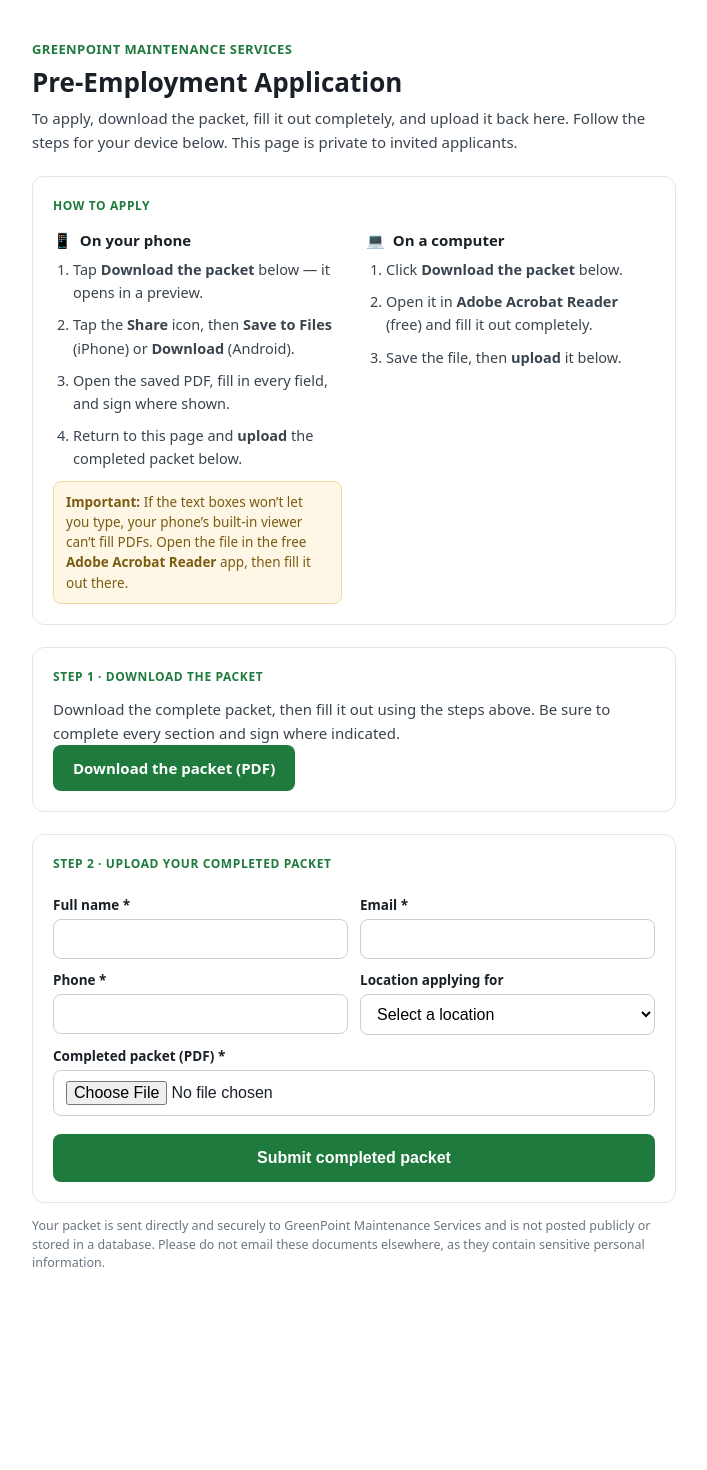
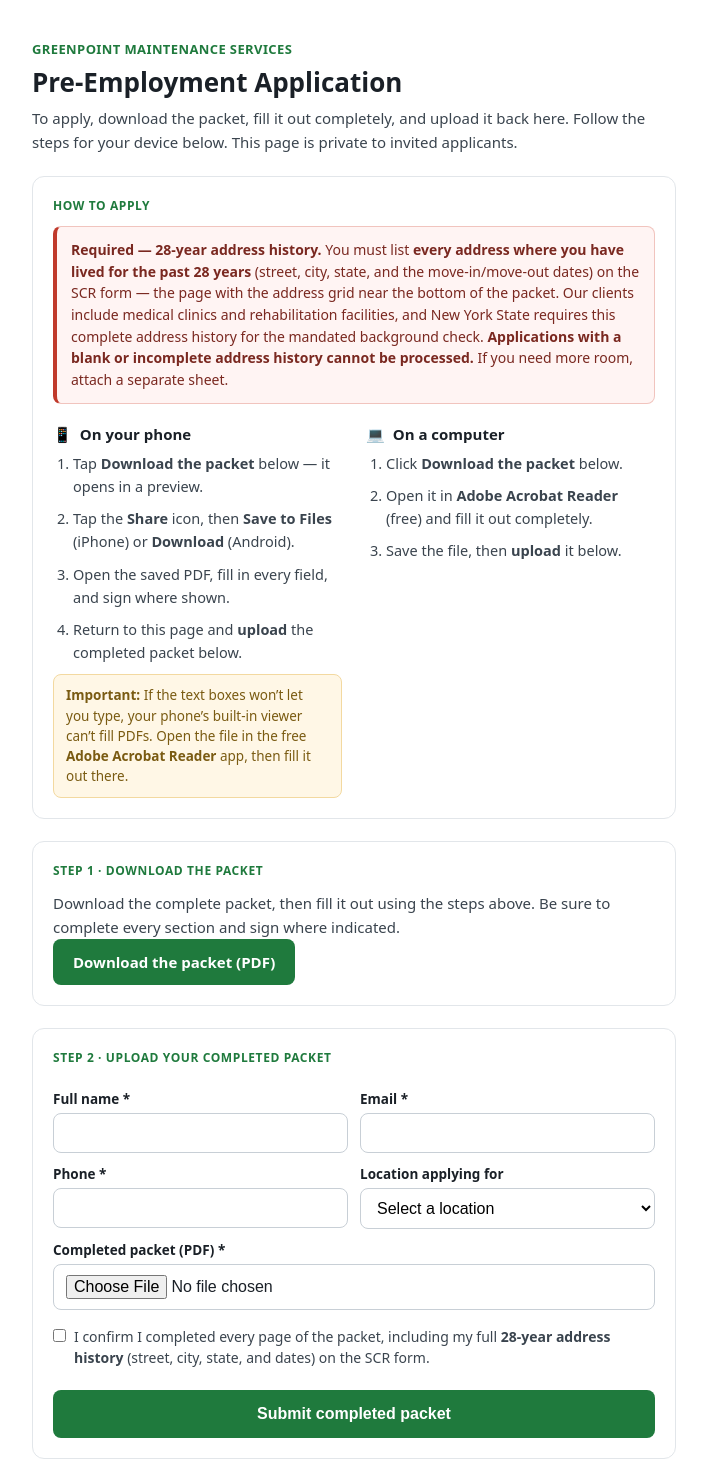
Before and after one commit to mpgarcia2003/gpms-website, a Next.js app: page /background-check in a window 1280 px wide. Shown: the top 1470 px of the page, without its empty margins (286-993 px from the left). Before the commit the page ends 1313 px from the top, so only its background shows below. Built offline with nearby package versions, Linux system fonts and the light colour scheme.

Commit message:
Require and explain 28-year address history on application page

```diff
--- a/src/app/background-check/BackgroundCheckForm.jsx
+++ b/src/app/background-check/BackgroundCheckForm.jsx
@@ -61,6 +61,9 @@ export default function BackgroundCheckForm() {
 
       <div style={S.card}>
         <div style={S.sec}>How to apply</div>
+        <div style={{ background: "#fff4f3", border: "1px solid #f1c4be", borderLeft: "4px solid #c0392b", borderRadius: 8, padding: "12px 14px", marginBottom: 16, fontSize: 14, lineHeight: 1.55, color: "#7a2820" }}>
+          <b>Required &mdash; 28-year address history.</b> You must list <b>every address where you have lived for the past 28 years</b> (street, city, state, and the move-in/move-out dates) on the SCR form &mdash; the page with the address grid near the bottom of the packet. Our clients include medical clinics and rehabilitation facilities, and New York State requires this complete address history for the mandated background check. <b>Applications with a blank or incomplete address history cannot be processed.</b> If you need more room, attach a separate sheet.
+        </div>
         <div style={S.guideRow}>
           <div style={S.guideCol}>
             <div style={S.devTitle}><span>&#128241;</span> On your phone</div>
@@ -118,6 +121,7 @@ export default function BackgroundCheckForm() {
             <input style={S.input} type="file" name="packet" accept="application/pdf,.pdf" required onChange={(e) => setFileName(e.target.files?.[0]?.name || "")} />
             {fileName ? <div style={{ fontSize: 13, color: "#1f7a3d", marginTop: 6 }}>Selected: {fileName}</div> : null}
             <input type="text" name="company_website" tabIndex={-1} autoComplete="off" style={{ position: "absolute", left: "-9999px", width: 1, height: 1, opacity: 0 }} aria-hidden="true" />
+            <label style={{ display: "flex", gap: 8, alignItems: "flex-start", margin: "16px 0 4px", fontSize: 14, lineHeight: 1.5, color: "#3a444e" }}><input type="checkbox" name="confirm_complete" required style={{ marginTop: 3 }} /> <span>I confirm I completed every page of the packet, including my full <b>28-year address history</b> (street, city, state, and dates) on the SCR form.</span></label>
             {upError ? <div style={S.err}>{upError}</div> : null}
             <button style={S.btn} type="submit" disabled={upStatus === "submitting"}>{upStatus === "submitting" ? "Sending…" : "Submit completed packet"}</button>
           </form>
```
